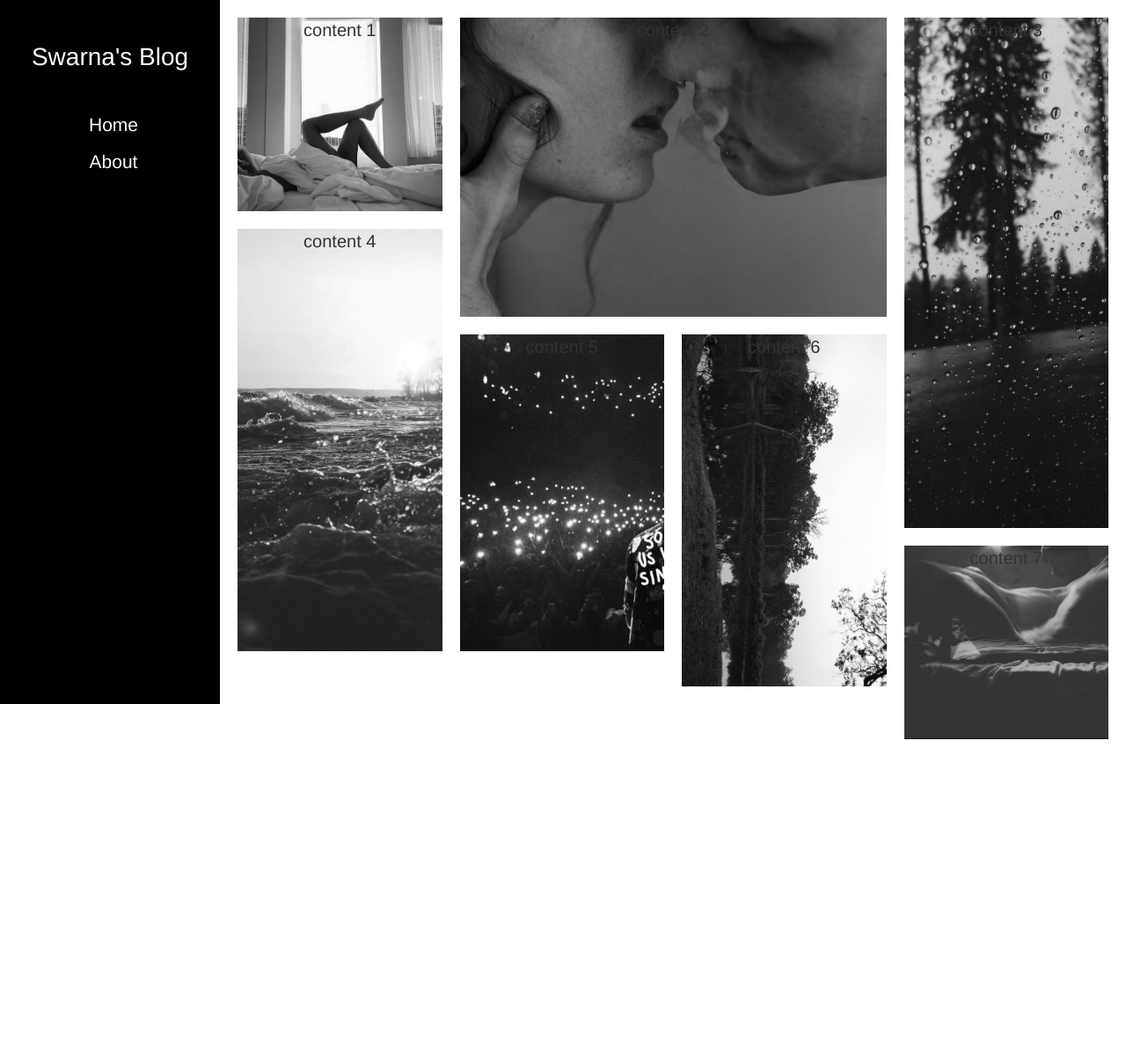
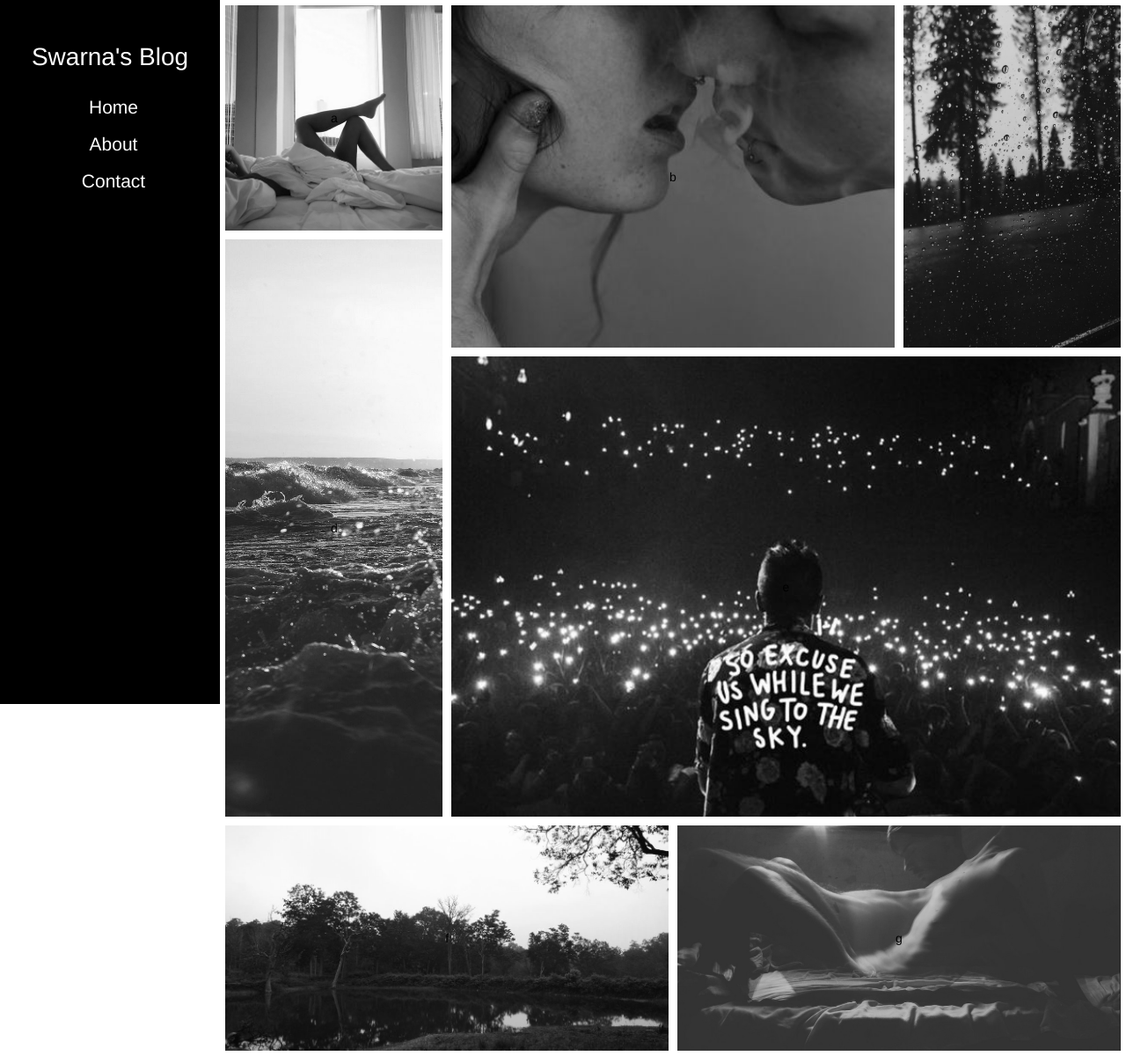
Before and after one commit to ameyaditya/website1.0, a PHP site: page /blog.html in a window 1280 px wide. Shown: the whole page at 88% size. Before the commit the page ends 840 px from the top, so only its background shows below. Run offline with PHP 8.4, Linux system fonts and the light colour scheme.

Commit message:
Blog.html finally is what we were expecting it to be

```diff
--- a/Blog page/blog.css
+++ b/Blog page/blog.css
@@ -1,3 +1,4 @@
+/*
 .sidebar{
 	height: 100%;
 	width:250px;
@@ -29,7 +30,7 @@
 .main{
 	display: grid;
 	grid-template-columns: 2fr 2fr 2fr 2fr;
-	grid-template-rows: 100px 100px 100px 100px 100px 100px;
+	grid-template-rows: 100px 100px 100px 100px 100px 100px 100px 100px 100px;
 	grid-gap: 20px;
 	margin-left: 250px;
 	//border: black solid 3px;
@@ -40,7 +41,7 @@
 	text-align: center;
 	font-size: 20px;
 	//border: black solid 3px;
-	-webkit-filter: grayscale(100%); /* Safari 6.0 - 9.0 */
+	-webkit-filter: grayscale(100%);
     filter: grayscale(100%);
 }
 .main >div:hover{
@@ -49,7 +50,7 @@
 .item-grid1{
 	grid-row-start: 1;
 	grid-row-end: 3;
-	background-image: url('images/anxiety.jpeg');
+	//background-image: url('images/anxiety.jpeg');
 	background-size: cover;
 }
 .item-grid2{
@@ -57,7 +58,7 @@
 	grid-row-end: 4;
 	grid-column-start: 2;
 	grid-column-end: 4;
-	background-image: url('images/dream.jpeg');
+background-image: url('images/dream.jpeg');
 	background-size: cover;
 }
 .item-grid3{
@@ -77,14 +78,19 @@
 .item-grid5{
 	grid-row-start: 4;
 	grid-row-end: 8;
+	grid-column-start: 2;
+	grid-column-end: 4;
 	background-image: url('images/music.jpg');
 	background-size: cover;
 }
 
 .item-grid6{
-	grid-row-start: 4;
-	grid-row-end: 10;
-	background-image: url('images/trees.jpeg');
+	grid-row-start: 8;
+	grid-row-end: 15;
+	grid-column-start: 1;
+	grid-column-end: 4;
+	background-image: url('images/trees1.jpeg');
+	background-repeat: no-repeat;
 	background-size: cover;
 }
 .item-grid7{
@@ -95,8 +101,104 @@
 }
 .item-grid8{
 	grid-row-start: 8;
-	grid-row-end: 13;
+	grid-row-end: 15;
 	grid-column-start: 1;
 	grid-column-end: 3;
 }
 */
+body{
+	display: flex;
+	flex-wrap: wrap;
+}
+.sidebar{
+	height: 100%;
+	width:250px;
+	z-index: 1;
+	top: 0;
+	left: 0;
+	position: fixed;
+	overflow-x: hidden;
+	background-color: black;
+	text-align: center;
+}
+.sidebar a{
+	text-decoration: none;
+}
+.nav-item{
+	text-decoration: none;
+	font-size: 1.5em;
+	display: block;
+	padding: 6px 8px 6px 16px;
+	color: white;
+	font-family: helvetica;
+}
+.sidebar h1{
+	color: white;
+	margin: 50px 0 20px 0;
+	font-size: 2em;
+}
+.sidebar a:hover{
+	color: #D5D5D5;
+}
+
+.main-content{
+	flex: 1 1 80%;
+	min-height: 150vh;
+	margin-left: 250px;
+	padding:0.5%;
+}
+.picture-tiles{
+	display: grid;
+	height: 100%;
+	grid-template-rows: repeat(9,1fr);
+	grid-template-columns: repeat(4,1fr);
+	grid-gap: 10px;
+}
+.picture{
+	background:#D5D5D5;
+	color: black;
+	display: flex;
+	justify-content: center;
+	align-items: center;
+	background-size: cover;
+	-webkit-filter:grayscale(100%);
+	filter: grayscale(100%);
+}
+.picture:hover{
+	filter: none;
+}
+.one{
+	grid-row: span 2;
+	grid-column: span 1;
+	background-image: url(images/anxiety.jpeg);
+}
+.two{
+	grid-row: span 3;
+	grid-column:span 2;
+	background-image: url(images/dream.jpeg);
+}
+.three{
+	grid-row: span 3;
+	grid-column: span 1;
+	background-image: url(images/monsoon.jpeg);
+}
+.four{
+	grid-row: span 5;
+	grid-column:span 1;
+	background-image: url(images/sunshine.jpeg);
+}
+.five{
+	grid-row: span 4;
+	grid-column: span 3;
+	background-image: url(images/music.jpg);
+}
+.six{
+	grid-row: span 2;
+	grid-column: span 2;
+	background-image: url(images/trees1.jpeg);
+}
+.seven{
+	grid-row: span 2;
+	grid-column: span 2;
+	background-image: url(images/save_you.PNG);
+}
--- a/Blog page/blog.html
+++ b/Blog page/blog.html
@@ -1,5 +1,4 @@
-<!DOCTYPE html>
-<!DOCTYPE html>
+<!--<!DOCTYPE html>
 <html lang="en">
 <head>
 	<title>Swarna's Blog</title>
@@ -33,16 +32,52 @@
 		<div class="item-grid9">content 9</div>
 	</div>
 -->
-
+<!--
 	<div class="main">
-		<div class="item-grid1">content 1</div>
-		<div class="item-grid2">content 2</div>
-		<div class="item-grid3">content 3</div>
-		<div class="item-grid4">content 4</div>
-		<div class="item-grid5">content 5</div>
-		<div class="item-grid6">content 6</div>
-		<div class="item-grid7">content 7</div>
+		<div class="item-grid1">Content 1</div>
+		<div class="item-grid2">Content 2</div>
+		<div class="item-grid3">Content 3</div>
+		<div class="item-grid4">Content 4</div>
+		<div class="item-grid5">Content 5</div>
+		<div class="item-grid6">Content 6</div>
+		<div class="item-grid7">Content 7</div>
 	</div>
 	</div>
 </body>
 </html>
+-->
+<!DOCTYPE html>
+<html>
+<head>
+	<title>Swarna's Blog</title>
+	<meta charset="utf-8">
+    <meta name="viewport" content="width=device-width, initial-scale=1">
+    <link rel="stylesheet" href="https://maxcdn.bootstrapcdn.com/bootstrap/3.3.7/css/bootstrap.min.css">
+    <script src="https://ajax.googleapis.com/ajax/libs/jquery/3.3.1/jquery.min.js"></script>
+    <script src="https://maxcdn.bootstrapcdn.com/bootstrap/3.3.7/js/bootstrap.min.js"></script>
+    <link rel="stylesheet" type="text/css" href="blog.css">
+</head>
+<body>
+	<div class="sidebar">
+		<h1>Swarna's Blog</h1>
+		<nav>
+			<a href="#" class="nav-item">Home</a>
+			<a href="#" class="nav-item">About</a>
+			<a href="#" class="nav-item">Contact</a>
+		</nav>
+	</div>
+
+	<div class="main-content">
+		<div class="picture-tiles">
+			<div class="picture one">a</div>
+			<div class="picture two">b</div>
+			<div class="picture three">c</div>
+			<div class="picture four">d</div>
+			<div class="picture five">e</div>
+			<div class="picture six">f</div>
+			<div class="picture seven">g</div>
+		</div>
+	</div>
+
+</body>
+</html>
```
Also changed, not shown: Blog page/blog - Copy.css (deleted, +0 -106 lines), Blog page/blog - Copy.html (deleted, +0 -50 lines), Blog page/images/save_you.PNG (renamed from Blog page/images/save you.PNG), Blog page/images/trees.jpeg, Blog page/images/trees1.jpeg (added).
